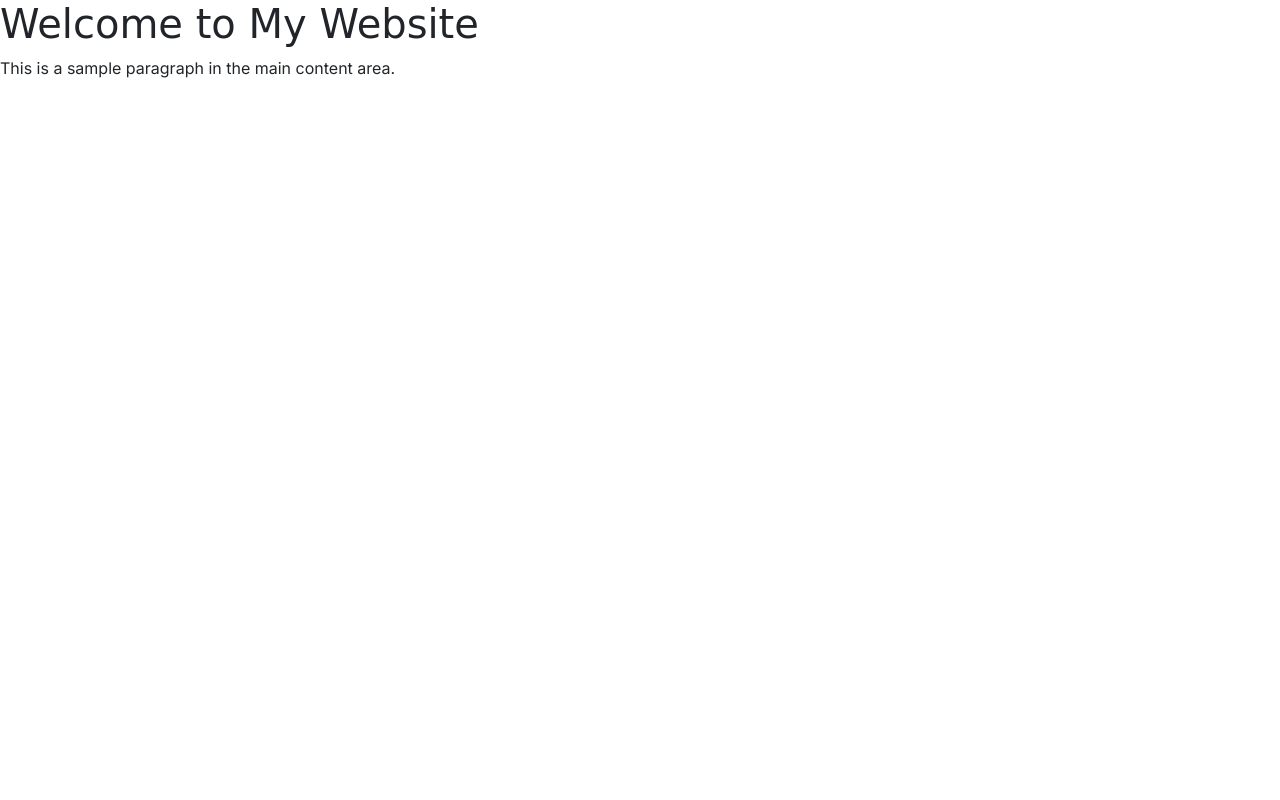
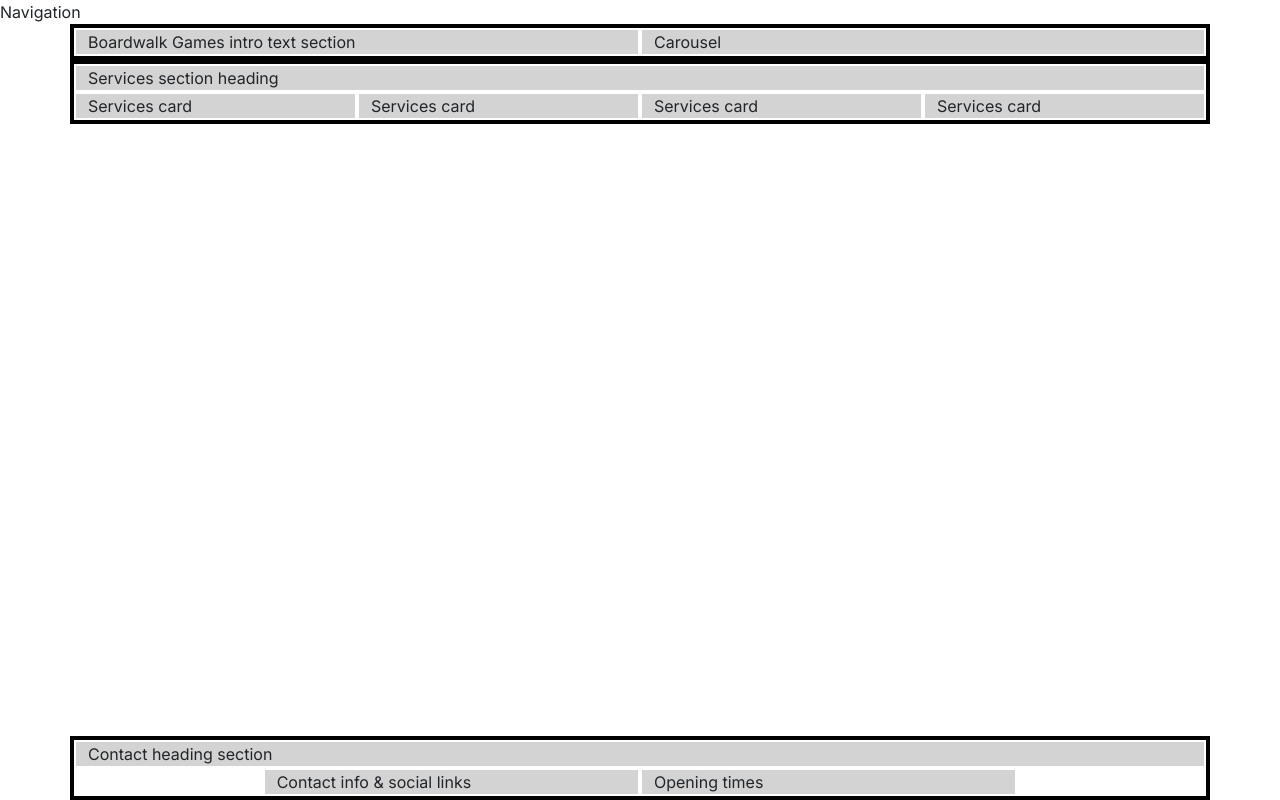
Before and after one commit to wouter-codes/boardwalk-games, a plain HTML site: page index.html in a window 1280 px wide. Drawn offline with nearby package versions, Linux system fonts and the light colour scheme; a web font is replaced by a local one.

Commit message:
Adding the HTML boilerplate

```diff
--- a/assets/css/style.css
+++ b/assets/css/style.css
@@ -1,10 +1,37 @@
 /* Importing Google Fonts - Inter & Macondo */
 @import url("https://fonts.googleapis.com/css2?family=Inter:ital,opsz,wght@0,14..32,100..900;1,14..32,100..900&family=Macondo&display=swap");
 
-h1 {
-    font-family: "Macondo", cursive;
+:root {
+    --primary-font: "Inter", sans-serif;
+    --secondary-font: "Macondo", cursive;
+    --primary-color: #3a2620;
+    --secondary-color: #aa9581;
+    --highlight-color: #416a8e;
+    --highlight-color-light: #7a9fc2;
 }
 
 body {
-    font-family: Inter, sans-serif;
+    font-family: var(--primary-font);
 }
+
+h1,
+h2,
+h3 {
+    font-family: var(--secondary-font);
+    color: var(--primary-color);
+}
+
+.sub-heading-color {
+    color: var(--highlight-color);
+}
+
+/* grid visualisation CSS for testing */
+.container,
+.row {
+    border: 2px solid black;
+}
+
+.col-12 {
+    border: 2px solid white;
+    background-color: lightgray;
+}
--- a/index.html
+++ b/index.html
@@ -4,7 +4,15 @@
 <head>
     <meta charset="UTF-8">
     <meta name="viewport" content="width=device-width, initial-scale=1.0">
-    <title>Document</title>
+    <meta name="description" content="Boardwalk Games, your ultimate gaming retreat! Perfect for casual gamers, enthusiasts,
+        and student gatherings. Visit us for your next adventure in board gaming.">
+    <title>Boardwalk Games | Home</title>
+
+    <!-- favicons generated by favicon.io -->
+    <link rel="apple-touch-icon" sizes="180x180" href="assets/images/apple-touch-icon.png">
+    <link rel="icon" type="image/png" sizes="32x32" href="assets/images/favicon-32x32.png">
+    <link rel="icon" type="image/png" sizes="16x16" href="assets/images/favicon-16x16.png">
+
     <!-- Bootstrap CSS -->
     <link href="https://cdn.jsdelivr.net/npm/bootstrap@5.3.8/dist/css/bootstrap.min.css" rel="stylesheet"
         integrity="sha384-sRIl4kxILFvY47J16cr9ZwB07vP4J8+LH7qKQnuqkuIAvNWLzeN8tE5YBujZqJLB" crossorigin="anonymous">
@@ -12,13 +20,48 @@
     <link rel="stylesheet" href="assets/css/style.css">
 </head>
 
-<body>
-    <header>
-        <h1>Welcome to My Website</h1>
+<!-- Classes on body set to work with mt-auto on footer to ensure it always stays at the bottom of the page -->
+
+<body class="d-flex flex-column min-vh-100">
+    <!-- Navigation  -->
+    <div>
+        Navigation
+    </div>
+
+    <!-- Header with carousel -->
+    <header class="container">
+        <div class="row">
+            <div class="col-12 col-xl-6">Boardwalk Games intro text section</div>
+            <div class="col-12 col-xl-6">Carousel</div>
+        </div>
     </header>
+
+    <!-- main element to hold all key sections of the home page. It's not part of the grid structure -->
     <main>
-        <p>This is a sample paragraph in the main content area.</p>
+        <section class="container">
+            <div class="row">
+                <div class="col-12">Services section heading</div>
+                <div class="col-12 col-md-6 col-xl-3">Services card</div>
+                <div class="col-12 col-md-6 col-xl-3">Services card</div>
+                <div class="col-12 col-md-6 col-xl-3">Services card</div>
+                <div class="col-12 col-md-6 col-xl-3">Services card</div>
+            </div>
+        </section>
     </main>
+
+    <!-- Footer / contact section -->
+    <!-- mt-auto added to push footer to the bottom of the page -->
+    <footer class="mt-auto">
+        <div class="container">
+            <div class="row justify-content-center">
+                <div class="col-12">Contact heading section</div>
+                <!-- Contact details -->
+                <div class="col-12 col-md-6 col-xl-4">Contact info & social links</div>
+                <!-- Opening times -->
+                <div class="col-12 col-md-6 col-xl-4">Opening times</div>
+            </div>
+        </div>
+    </footer>
 
     <!-- Bootstrap JS -->
     <script src="https://cdn.jsdelivr.net/npm/bootstrap@5.3.8/dist/js/bootstrap.bundle.min.js"
```
